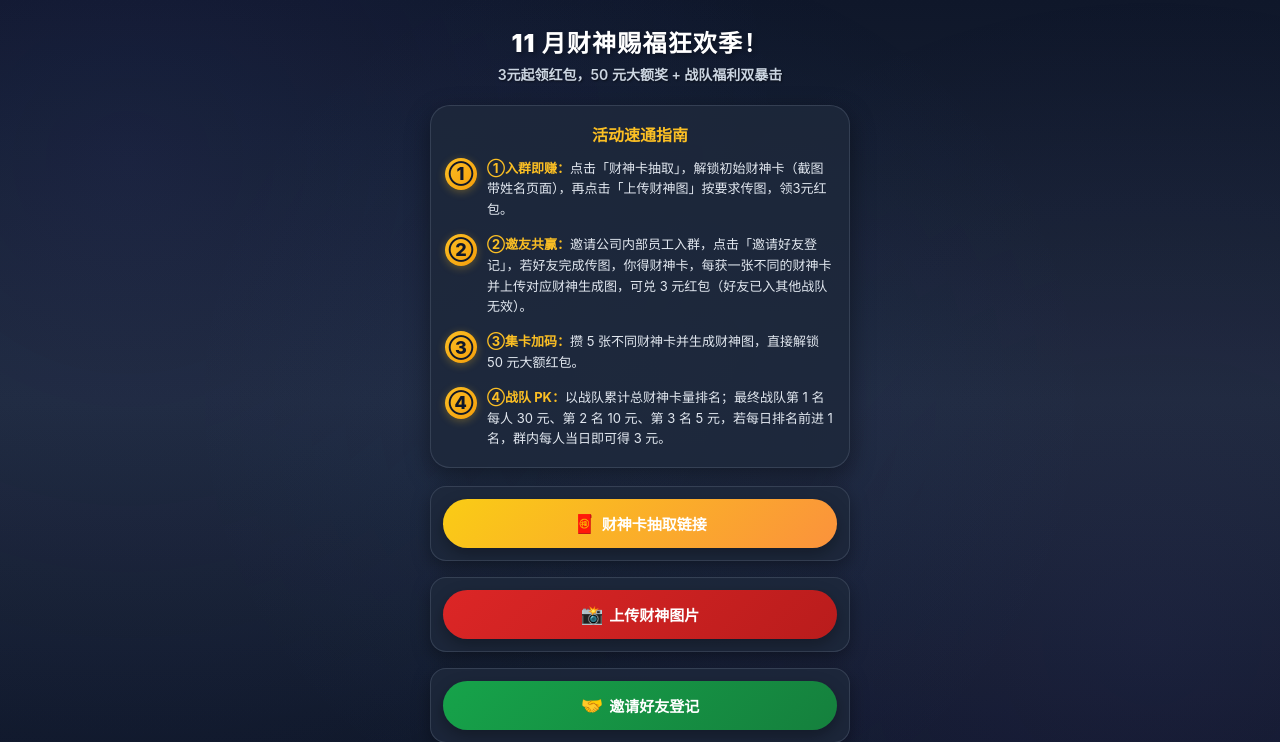
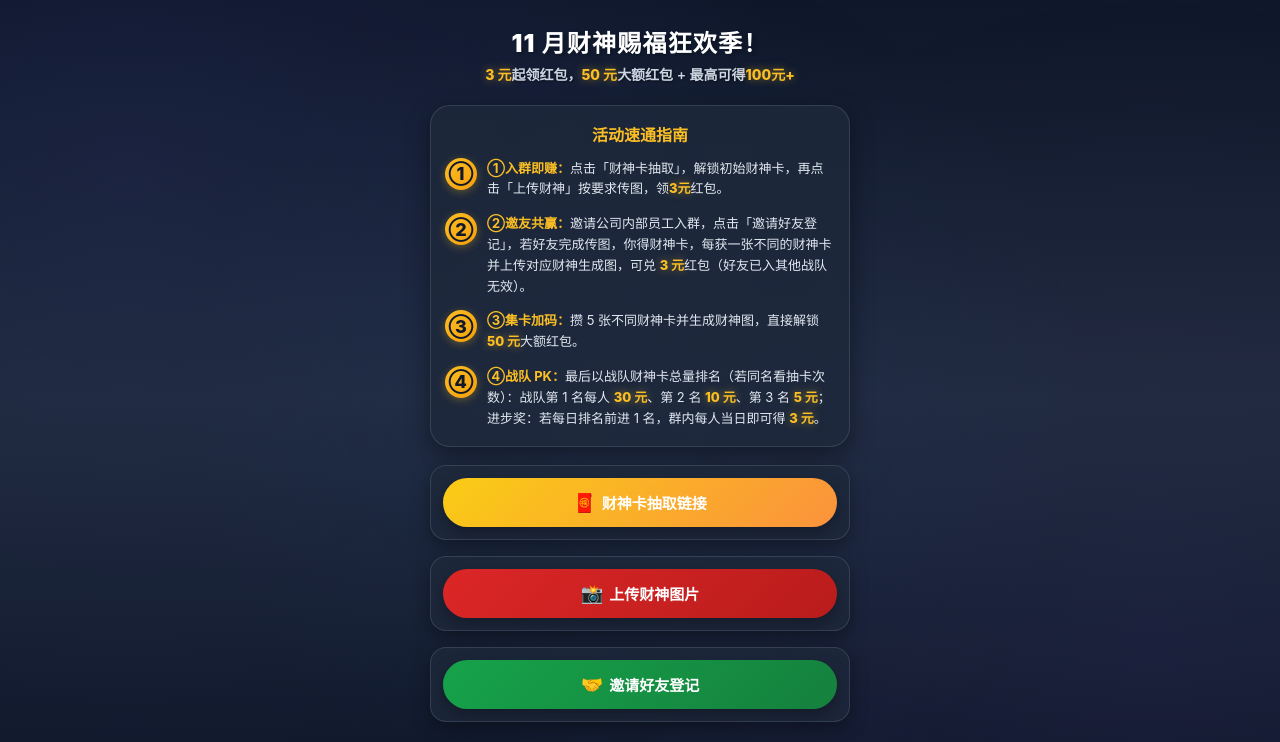
Before and after one commit to fammerhat/card-lottery, a Flask app: page / in a window 1280 px wide. Shown: the top 742 px of the page. Run offline with Flask 3, Linux system fonts and the light colour scheme.

Commit message:
更新活動頁文案並突出顯示金額

```diff
--- a/templates/landing.html
+++ b/templates/landing.html
@@ -104,6 +104,11 @@
       color: #fbbf24;
       font-weight: 700;
     }
+    .money {
+      color: #fbbf24;
+      font-weight: 800;
+      text-shadow: 0 0 8px rgba(251, 191, 36, 0.5);
+    }
     .links-section {
       display: flex;
       flex-direction: column;
@@ -156,7 +161,7 @@
   <div class="app">
     <div class="header">
       <div class="title">11 月财神赐福狂欢季！</div>
-      <div class="subtitle">3元起领红包，50 元大额奖 + 战队福利双暴击</div>
+      <div class="subtitle"><span class="money">3 元</span>起领红包，<span class="money">50 元</span>大额红包 + 最高可得<span class="money">100元+</span></div>
     </div>
 
     <div class="guide-section">
@@ -165,28 +170,28 @@
       <div class="step">
         <div class="step-number">①</div>
         <div class="step-content">
-          <strong>①入群即赚：</strong>点击「财神卡抽取」，解锁初始财神卡（截图带姓名页面），再点击「上传财神图」按要求传图，领3元红包。
+          <strong>①入群即赚：</strong>点击「财神卡抽取」，解锁初始财神卡，再点击「上传财神」按要求传图，领<span class="money">3元</span>红包。
         </div>
       </div>
 
       <div class="step">
         <div class="step-number">②</div>
         <div class="step-content">
-          <strong>②邀友共赢：</strong>邀请公司内部员工入群，点击「邀请好友登记」，若好友完成传图，你得财神卡，每获一张不同的财神卡并上传对应财神生成图，可兑 3 元红包（好友已入其他战队无效）。
+          <strong>②邀友共赢：</strong>邀请公司内部员工入群，点击「邀请好友登记」，若好友完成传图，你得财神卡，每获一张不同的财神卡并上传对应财神生成图，可兑 <span class="money">3 元</span>红包（好友已入其他战队无效）。
         </div>
       </div>
 
       <div class="step">
         <div class="step-number">③</div>
         <div class="step-content">
-          <strong>③集卡加码：</strong>攒 5 张不同财神卡并生成财神图，直接解锁 50 元大额红包。
+          <strong>③集卡加码：</strong>攒 5 张不同财神卡并生成财神图，直接解锁 <span class="money">50 元</span>大额红包。
         </div>
       </div>
 
       <div class="step">
         <div class="step-number">④</div>
         <div class="step-content">
-          <strong>④战队 PK：</strong>以战队累计总财神卡量排名；最终战队第 1 名每人 30 元、第 2 名 10 元、第 3 名 5 元，若每日排名前进 1 名，群内每人当日即可得 3 元。
+          <strong>④战队 PK：</strong>最后以战队财神卡总量排名（若同名看抽卡次数）：战队第 1 名每人 <span class="money">30 元</span>、第 2 名 <span class="money">10 元</span>、第 3 名 <span class="money">5 元</span>；进步奖：若每日排名前进 1 名，群内每人当日即可得 <span class="money">3 元</span>。
         </div>
       </div>
     </div>
```
